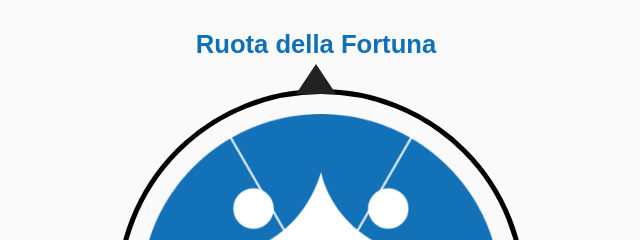
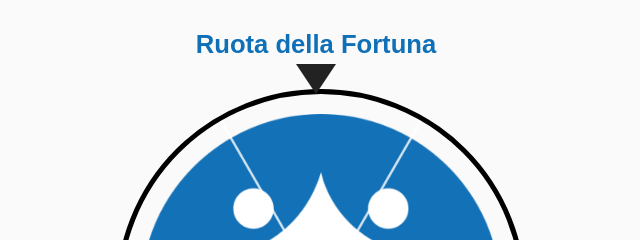
Before and after one commit to marcoganzpienissimo-star/ruotadellafortuna, a plain HTML site: page index.html in a window 1280 px wide. Shown: the top 240 px of the page, 324-964 px from the left. Drawn offline with Linux system fonts and the light colour scheme.

Commit message:
Update index.html

```diff
--- a/index.html
+++ b/index.html
@@ -40,7 +40,7 @@
       height: 0;
       border-left: 20px solid transparent;
       border-right: 20px solid transparent;
-      border-bottom: 30px solid #222;
+      border-top: 30px solid #222; /* 👉 ora la punta va verso il basso */
       z-index: 5;
     }
 
```
